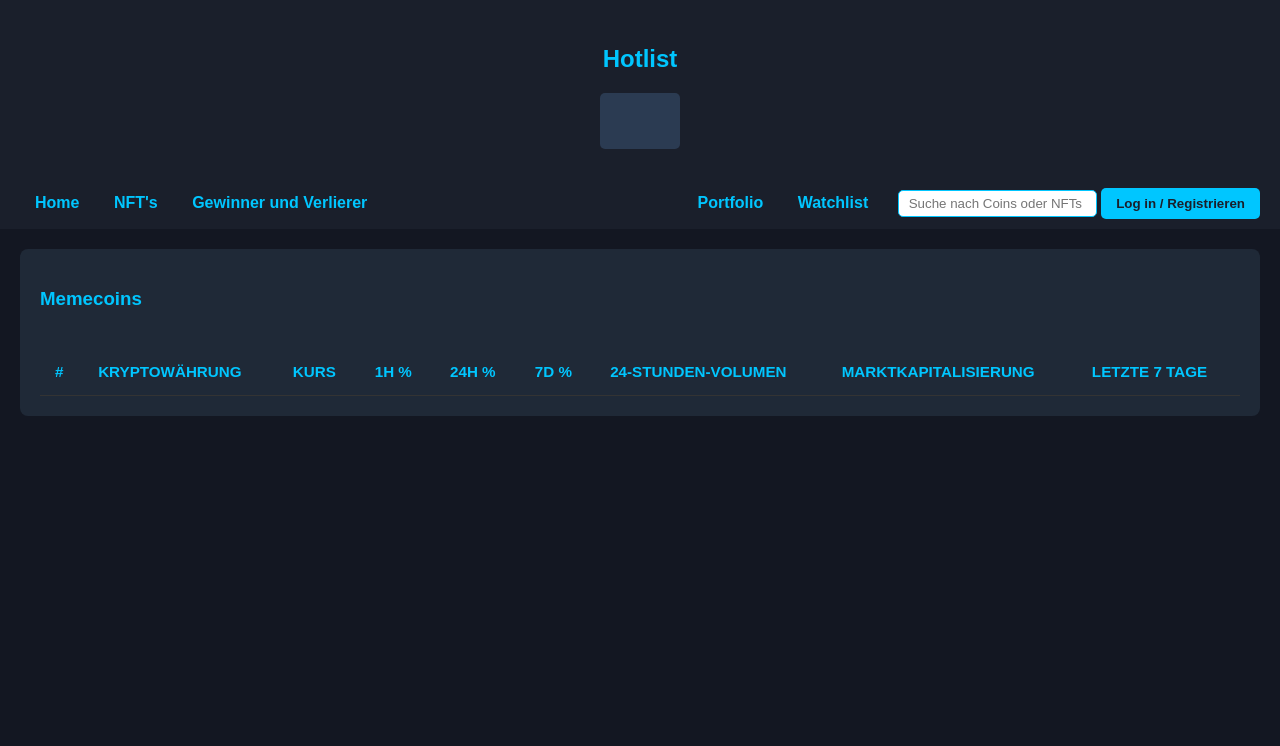
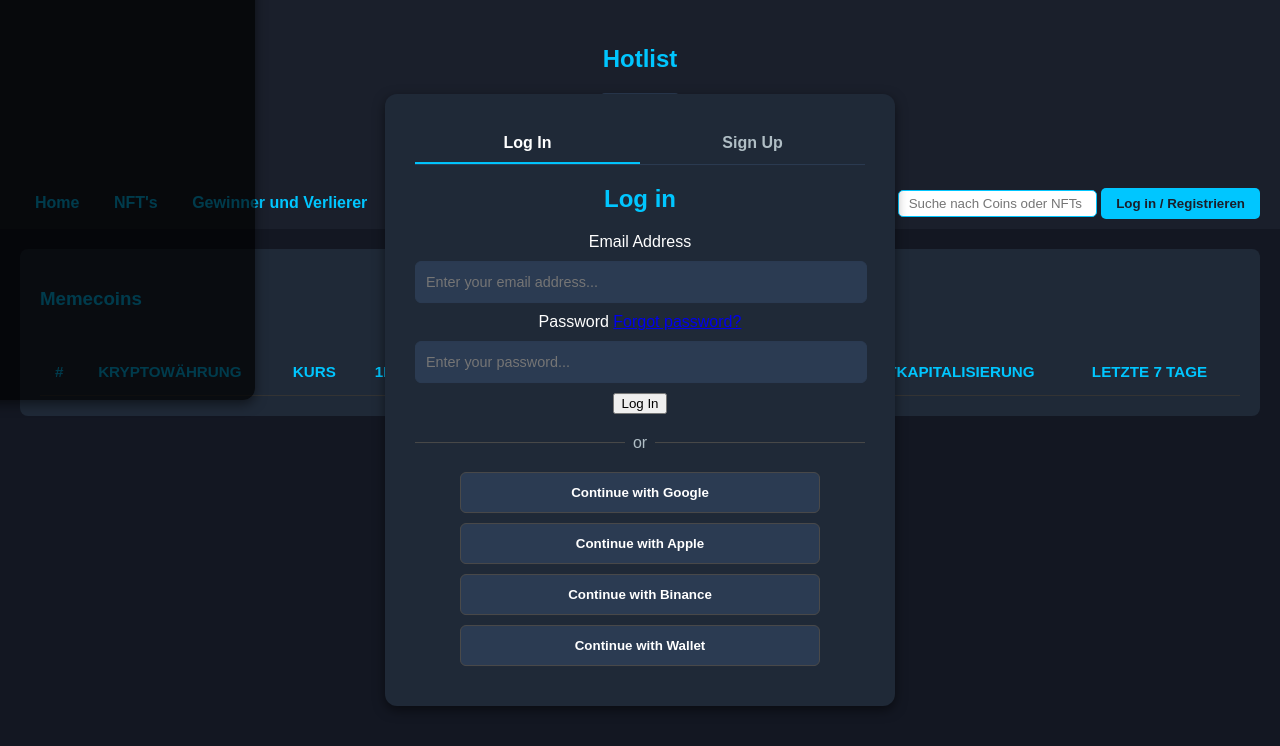
Before and after one commit to tschunusii/Yup, a website: page index.html in a window 1280 px wide. Both pictures are taken after a click on the button "Log in / Registrieren". Drawn offline with Linux system fonts and the light colour scheme; no server answers.

Commit message:
Update index.html

```diff
--- a/index.html
+++ b/index.html
@@ -66,12 +66,10 @@
         <!-- Login/Signup Modal -->
         <div id="modal-background" class="modal-background" onclick="closeModal()"></div>
         <div id="login-signup-modal" class="modal">
-            <!-- Tab Container for Login and Signup -->
             <div class="tab-container">
                 <div id="tab-login" class="tab active" onclick="showLoginTab()">Log In</div>
                 <div id="tab-signup" class="tab" onclick="showSignupTab()">Sign Up</div>
             </div>
-            <!-- Login und Signup Formulare -->
             <div id="login-form" class="form-section">
                 <h2>Log in</h2>
                 <form>
@@ -118,10 +116,27 @@
         function toggleMenu() {
             document.querySelector('.nav-right').classList.toggle('active');
         }
-        function showLoginTab() { /* ... */ }
-        function showSignupTab() { /* ... */ }
-        function showLoginModal() { /* ... */ }
-        function closeModal() { /* ... */ }
+        function showLoginTab() {
+            document.getElementById('login-form').style.display = 'block';
+            document.getElementById('signup-form').style.display = 'none';
+            document.getElementById('tab-login').classList.add('active');
+            document.getElementById('tab-signup').classList.remove('active');
+        }
+        function showSignupTab() {
+            document.getElementById('signup-form').style.display = 'block';
+            document.getElementById('login-form').style.display = 'none';
+            document.getElementById('tab-signup').classList.add('active');
+            document.getElementById('tab-login').classList.remove('active');
+        }
+        function showLoginModal() {
+            showLoginTab();
+            document.getElementById('login-signup-modal').style.display = 'block';
+            document.getElementById('modal-background').style.display = 'block';
+        }
+        function closeModal() {
+            document.getElementById('login-signup-modal').style.display = 'none';
+            document.getElementById('modal-background').style.display = 'none';
+        }
     </script>
 </body>
 </html>
```
